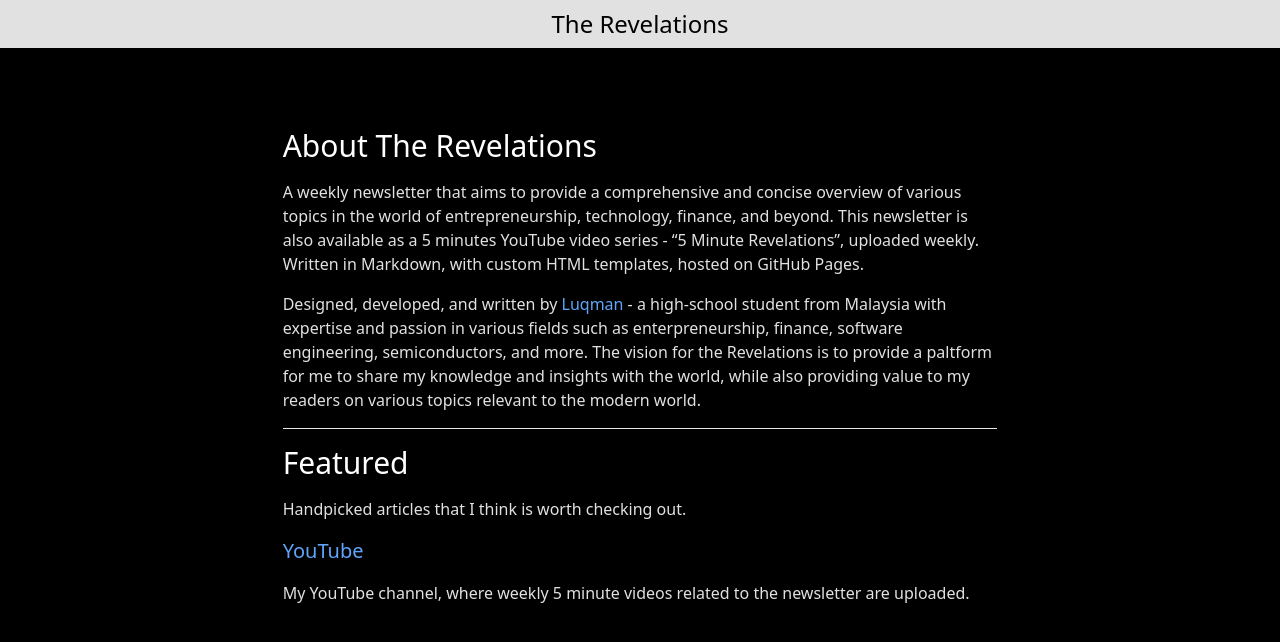
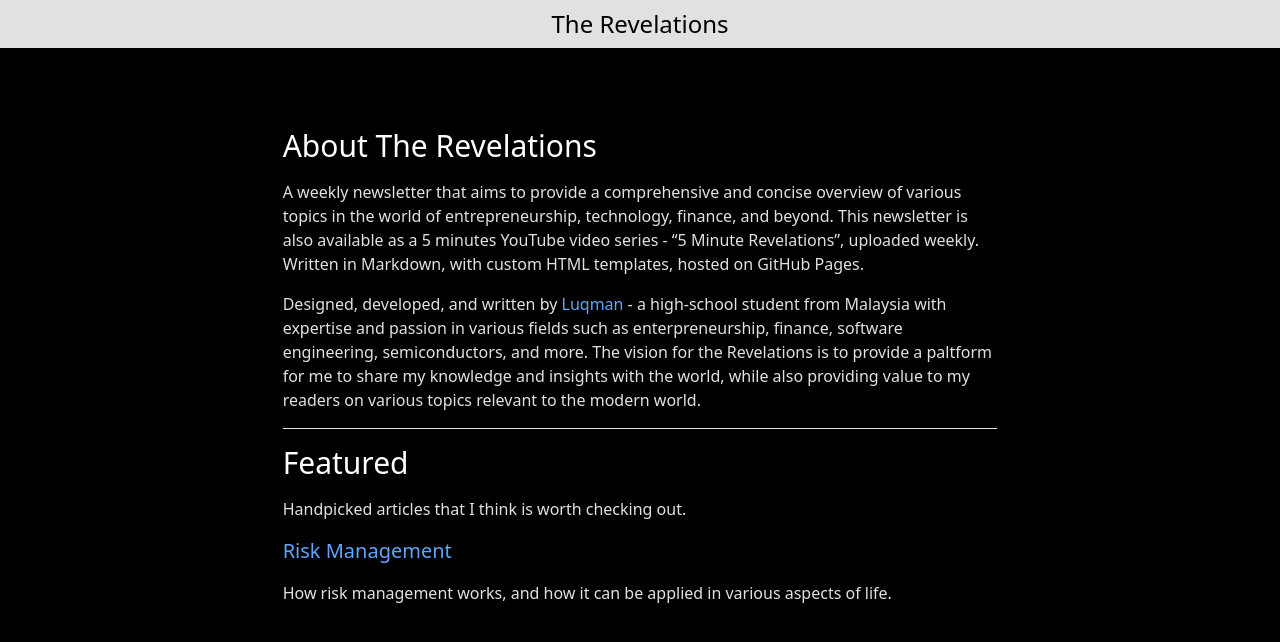
Before and after one commit to theluqmn/revelations, a Jekyll site: the page built from index.md, in a window 1280 px wide. Shown: the top 642 px of the page. Built offline with Jekyll 4.4.1, drawn with Linux system fonts in a browser that asks for light colours; nearby versions of some CDN libraries.

Commit message:
Last one for today

```diff
--- a/_layouts/post.html
+++ b/_layouts/post.html
@@ -32,7 +32,7 @@
         </header>
 
         <main class="pt-32 p-4 md:p-4 md:pt-32 lg:w-7/12 items-center mx-auto space-y-3 text-sm lg:text-base">
-            <div class="flex flex-col items-center gap-2">
+            <div class="flex flex-col gap-2">
                 <h1 class="text-white text-5xl">
                     {{ page.title }}
                 </h1>
@@ -42,7 +42,7 @@
                 </h2>
             </div>
 
-            <div class="text-[rgb(225,225,225)] space-y-4 [&_a]:text-blue-400 [&_h2]:text-3xl [&_h2]:text-white [&_h3]:text-xl [&_h3]:text-[rgb(240,240,240)]">
+            <div class="pt-64 text-[rgb(225,225,225)] space-y-4 [&_a]:text-blue-400 [&_h2]:text-3xl [&_h2]:text-white [&_h3]:text-xl [&_h3]:text-[rgb(240,240,240)]">
                 {{ content }}
             </div>
         </body>
--- a/index.md
+++ b/index.md
@@ -17,6 +17,6 @@ Designed, developed, and written by [Luqman](https://theluqmn.github.io/) - a hi
 
 Handpicked articles that I think is worth checking out.
 
-### [YouTube](https://youtube.com/@theluqmn)
+### [Risk Management](/risk-management/)
 
-My YouTube channel, where weekly 5 minute videos related to the newsletter are uploaded.
+How risk management works, and how it can be applied in various aspects of life.
```
